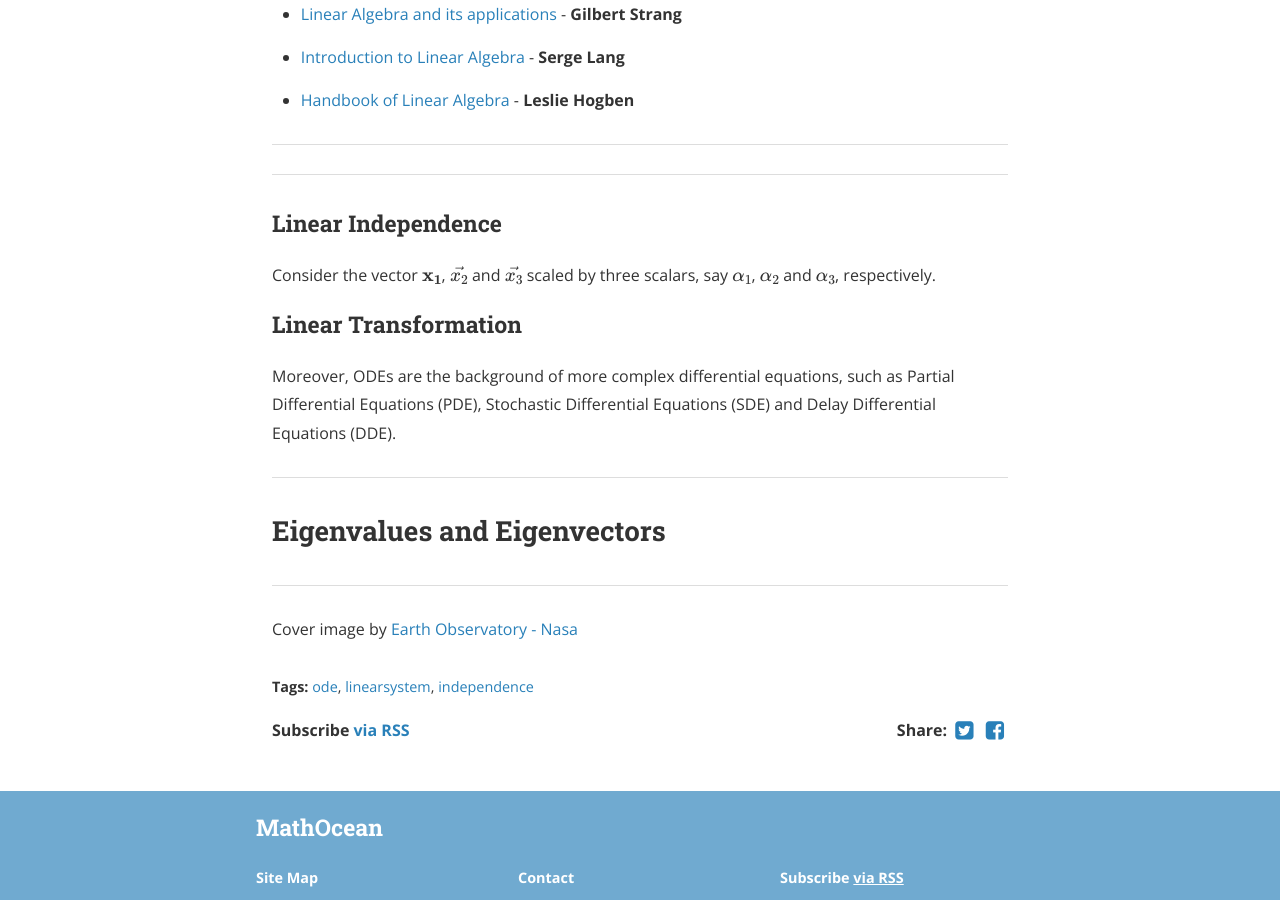
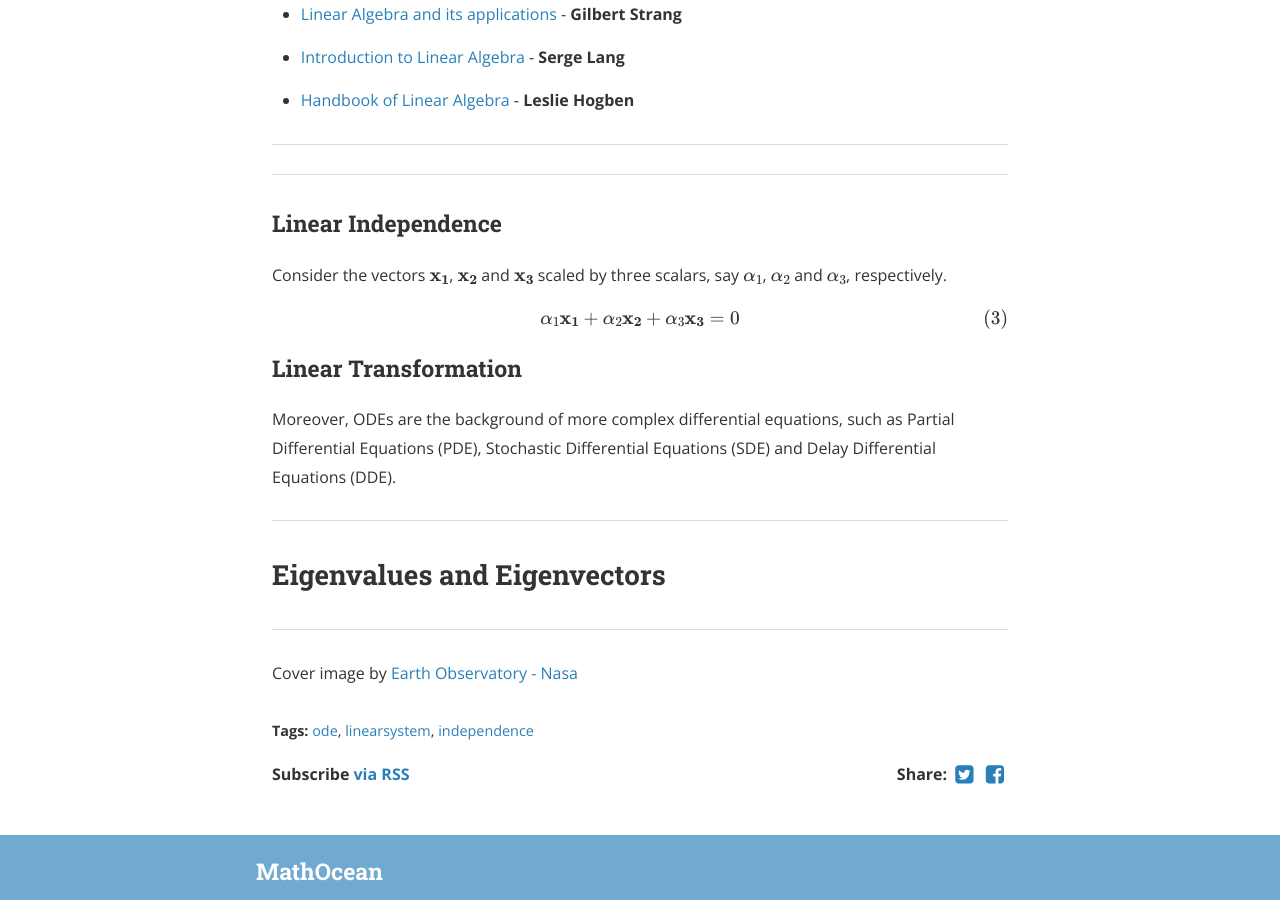
Before and after one commit to vic1309/lerofly, a Jekyll site: the page built from _posts/2019-06-06-linear_pt1.markdown, in a window 1280 px wide and 900 px high, scrolled down 1987 px. Built offline with Jekyll 4.4.1, drawn with Linux system fonts in a browser that asks for light colours; nearby versions of some CDN libraries; formulas are drawn with MathJax 3; a script that is not in the unit is left out.

Commit message:
Update 2019-06-06-linear_pt1.markdown

```diff
--- a/_posts/2019-06-06-linear_pt1.markdown
+++ b/_posts/2019-06-06-linear_pt1.markdown
@@ -62,7 +62,9 @@ For this first chapter I recommend the following reading/watching list:
 
 ### Linear Independence
 
-Consider the vector $\mathbf{x_1}$, $\vec{x_2}$ and $\vec{x_3}$ scaled by three scalars, say *$\alpha_1$*, *$\alpha_2$* and *$\alpha_3$*, respectively.
+Consider the vectors $\mathbf{x_1}$, $\mathbf{x_2}$ and $\mathbf{x_3}$ scaled by three scalars, say *$\alpha_1$*, *$\alpha_2$* and *$\alpha_3$*, respectively.
+
+$$ \alpha_1 \mathbf{x_1} + \alpha_2 \mathbf{x_2} + \alpha_3 \mathbf{x_3} = 0 \tag{3} \label{eq:three}$$
 
 
 ### Linear Transformation
```
